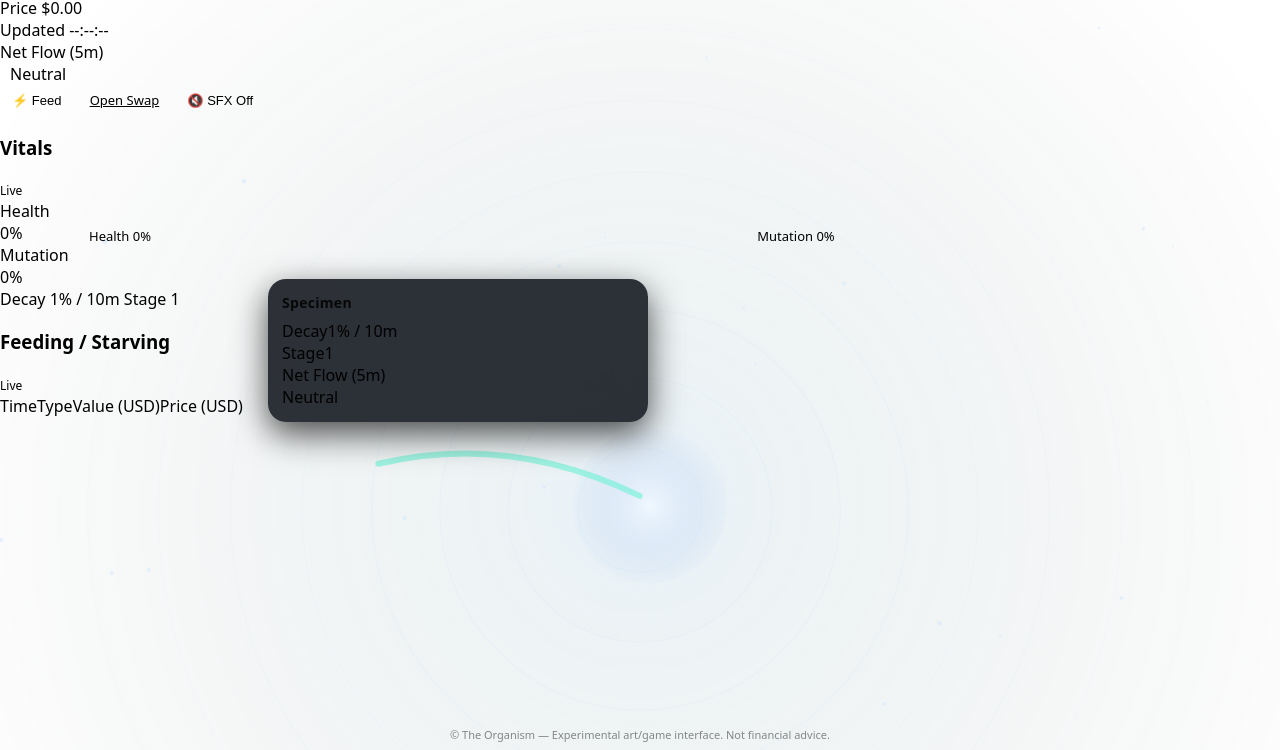
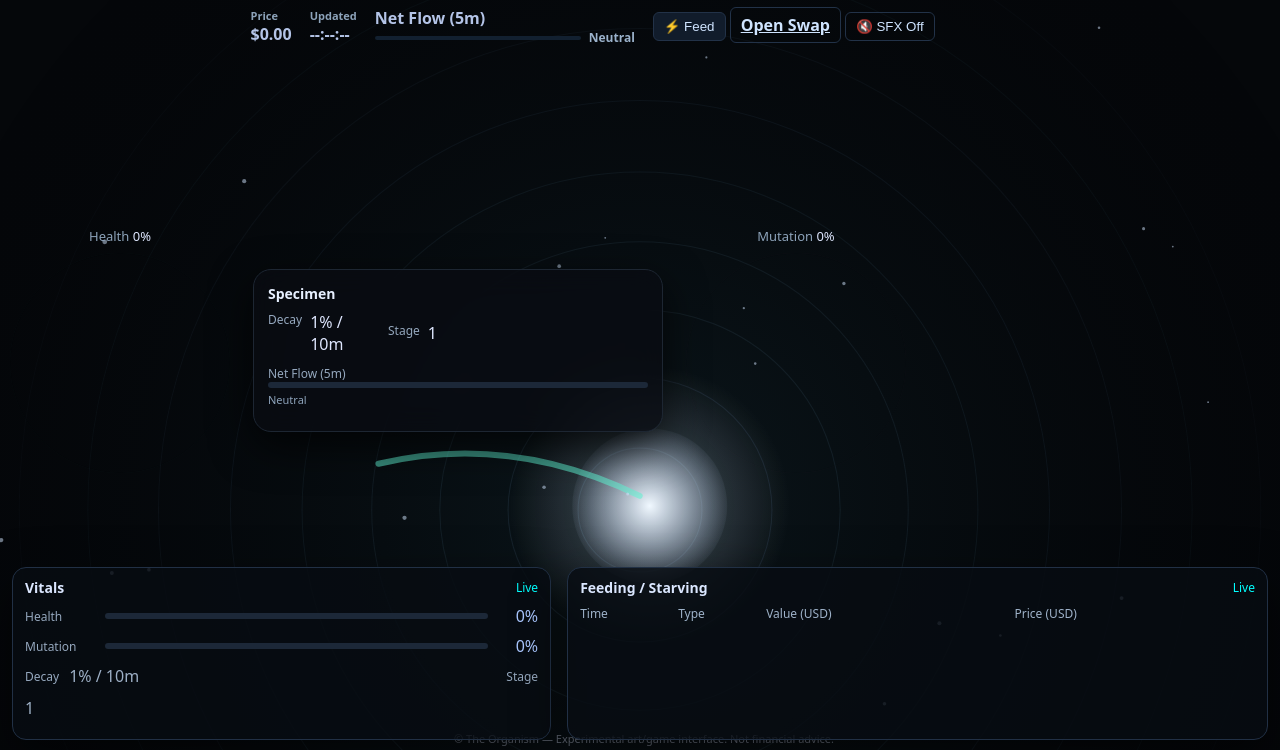
Before and after one commit to MorkeDrevos/organism-site, a plain HTML site: page index.html in a window 1280 px wide. Shown: the part 50-800 px from the top of the page. Drawn offline with Linux system fonts and the light colour scheme.

Commit message:
Update styles.css

```diff
--- a/styles.css
+++ b/styles.css
@@ -1,177 +1,164 @@
 /* ===== Base ===== */
-*{ box-sizing:border-box }
-html,body{ margin:0; height:100%; overflow:hidden; font-family: system-ui, -apple-system, Segoe UI, Roboto, Inter, Arial, sans-serif; }
+:root{
+  --bg:#05070a;
+  --pane:#0c1118;
+  --edge:#1d2632;
+  --ink:#dfe7ff;
+  --muted:#8da3ba;
+  --ok:#69e4d1;     /* aqua */
+  --okA: rgba(105,228,209,.9);
+  --warn:#ff77aa;   /* magenta/pink */
+  --warnA: rgba(255,119,170,.9);
+  --acc:#7cc0ff;    /* accent for bars */
+}
 
-/* ===== Theme: Deep black + aqua/magenta glow ===== */
-body.theme-void{
-  --bg:#050607;           /* deep black */
-  --ink:#EAF2FF;          /* primary text */
-  --muted:#8FA1BB;        /* secondary */
-  --ok:#67FCA4;           /* Feed text */
-  --warn:#FF6F86;         /* Starve text */
+html,body{
+  margin:0;
+  padding:0;
+  height:100%;
+  background:var(--bg);
+  color:var(--ink);
+  font-family: ui-sans-serif, system-ui, -apple-system, Segoe UI, Roboto, "Helvetica Neue", Arial;
+  overflow:hidden;
+}
 
-  --edge:#16202C;         /* hairline */
-  --glass:#070A0Fcc;      /* translucent cards */
-  --chip:#0B1219;         /* chips/micro blocks */
+/* fullscreen canvas behind everything */
+#org-canvas{
+  position:fixed; inset:0;
+  width:100vw; height:100vh;
+  z-index:0;
+  display:block;
+  background:transparent;
+}
 
-  --aquaA:#5FF3D1;        /* Health ring A */
-  --aquaB:#BDF8EC;        /* Health ring B */
-  --magA:#FF69C9;         /* Mutation ring A */
-  --magB:#FFC2E9;         /* Mutation ring B */
+/* ===== Topbar ===== */
+.topbar{
+  position:relative; z-index:2;
+  display:grid; grid-template-columns: 1fr auto;
+  align-items:center; gap:18px;
+  padding:12px 16px;
+  font-weight:600; color:#b4c4e7;
+}
+.brand{ font-size:18px; color:#c7d7ff; }
+.chips{ display:flex; gap:8px; flex-wrap:wrap; }
+.chip{ background:#0f1a2f; color:#b6c4ff; border:1px solid #233056; border-radius:999px; padding:4px 9px; font-size:12px; }
 
-  --track:#0C131A;        /* meter track */
-  --flowGradA:#5FF3D1;    /* flow left */
-  --flowGradB:#FF69C9;    /* flow right */
+.inline-metrics{ display:flex; align-items:center; gap:18px; justify-content:flex-end; }
+.kv label{ display:block; font-size:11px; color:var(--muted); }
+.kv span{ font-variant-numeric: tabular-nums; }
 
-  --shadow:0 16px 46px rgba(0,0,0,.42);
+.btn{ background:#111c2b; border:1px solid #223248; color:#cfe4ff; border-radius:6px; padding:6px 10px; cursor:pointer; }
+.btn.ghost{ background:transparent; }
+
+/* Net flow tiny meter in top HUD */
+.meter{ width:260px; }
+.flowline{ display:flex; align-items:center; gap:8px; }
+.flowline .flow{ flex:1; height:4px; background:#122030; border-radius:3px; overflow:hidden; }
+.flowline .flow span{ display:block; height:100%; width:0%; background:linear-gradient(90deg,#0cf,#7f7); transition:width .4s; }
+#flowLabel{ color:#9bb2cb; font-size:12px; }
+
+/* ===== Ring HUD (center area) ===== */
+.ring-hud{
+  position:fixed; inset:0; z-index:2; pointer-events:none;
+  display:grid; grid-template-columns:240px 380px 240px; gap:28px;
+  place-items:center;
 }
-body.theme-void{ background:var(--bg); color:var(--ink); }
-#org-canvas{ position:fixed; inset:0; width:100%; height:100%; display:block; z-index:0; }
+.gauge{ display:grid; gap:8px; justify-items:center; }
+.gauge .label{ font-size:13px; color:var(--muted); }
+.gauge .label span{ color:var(--ink); }
 
-/* ===== Top bar ===== */
-.top{
-  position:fixed; inset:12px 12px auto 12px; z-index:2;
-  display:grid; grid-template-columns:auto 1fr auto; align-items:center; gap:12px;
-}
-.brand{ letter-spacing:.3px }
-.chips{ display:flex; gap:8px; flex-wrap:wrap }
-.chip{
-  background:var(--chip); border:1px solid var(--edge); color:#CFE0FF;
-  padding:4px 10px; border-radius:999px; font-size:12px;
-}
-.ok{ color:var(--ok) }
-
-.rightside{ display:flex; gap:10px; align-items:center; flex-wrap:wrap }
-.micro{
-  display:grid; grid-template-columns:auto auto; gap:6px;
-  padding:6px 10px; border-radius:10px; font-size:12px;
-  background:var(--glass); border:1px solid var(--edge); backdrop-filter: blur(10px);
-}
-.micro span:first-child{ color:var(--muted) }
-
-.btn{
-  background:transparent; border:1px solid var(--edge); color:var(--ink);
-  border-radius:10px; padding:8px 12px; font-size:13px; cursor:pointer;
-}
-.btn:hover{ border-color:#304559 }
-
-/* ===== Ring HUD ===== */
-.ring-hud{
-  position:fixed; inset:0; display:grid; place-items:center; z-index:2;
-  grid-template-columns: 240px 380px 240px; gap:28px; pointer-events:none;
-}
-.gauge{ display:grid; gap:8px; justify-items:center }
-.gauge .label{ font-size:13px; color:var(--muted) }
-.gauge .label span{ color:var(--ink) }
-
-/* Rings (conic gradient with halo) */
+/* Thin glowing arc (not pie) */
 .gauge .ring{
-  --val:0; /* degrees 0..360 */
+  --val:0;             /* degrees 0..360 */
+  --ringColor:#69e4d1; /* default aqua */
   width:220px; height:220px; border-radius:50%;
   background:
-    conic-gradient(var(--ringA) calc(var(--val)*1deg), transparent 0),
-    radial-gradient(closest-side, var(--ringHole) 78%, transparent 79%);
-  box-shadow: inset 0 0 0 1px var(--edge), 0 0 30px rgba(140,200,255,.25);
+    radial-gradient(closest-side, #05070a 72%, transparent 78%),
+    conic-gradient(var(--ringColor) 0deg calc(var(--val)*1deg), transparent 0deg 360deg);
+  box-shadow:
+    inset 0 0 12px rgba(0,0,0,.85),
+    0 0 24px var(--ringColor),
+    0 0 65px var(--ringColor);
   position:relative;
+  mask-image: radial-gradient(circle, transparent 70%, black 80%);
+  -webkit-mask-image: radial-gradient(circle, transparent 70%, black 80%);
 }
-.gauge.health .ring{ --ringA: var(--aquaA); --ringHole:#020406; filter: drop-shadow(0 0 20px rgba(95,243,209,.2)); }
-.gauge.mut .ring{ --ringA: var(--magA);  --ringHole:#020406; filter: drop-shadow(0 0 18px rgba(255,105,201,.18)); }
+.gauge.health .ring{ --ringColor: var(--okA); }
+.gauge.mut .ring{ --ringColor: var(--warnA); }
 
-/* Nucleus card */
+/* Nucleus info card */
 .nucleus{
   width:100%; max-width:380px; pointer-events:auto;
-  background:var(--glass); border:1px solid var(--edge); border-radius:18px; padding:14px;
-  box-shadow:var(--shadow); backdrop-filter: blur(12px);
+  background: rgba(9,12,18,.78);
+  border:1px solid var(--edge);
+  border-radius:18px;
+  padding:14px;
+  box-shadow: 0 14px 42px rgba(0,0,0,.7);
+  backdrop-filter: blur(14px);
 }
-.nucleus .title{ font-size:14px; letter-spacing:.3px; opacity:.85; margin-bottom:8px }
-.mini-grid{ display:grid; grid-template-columns:1fr 1fr; gap:8px; margin-bottom:10px }
-.mini{
-  display:flex; justify-content:space-between; align-items:center;
-  background:#0A0F15; border:1px solid var(--edge); border-radius:10px; padding:8px 10px; font-size:12px;
+.nucleus .title{ font-size:14px; font-weight:700; margin-bottom:8px; color:#e7f0ff; }
+.kvrow{ display:grid; grid-template-columns: 110px 1fr; align-items:center; gap:10px; margin-bottom:10px; }
+.kvrow .kv{ display:flex; gap:8px; }
+.kvrow .kv.full{ grid-column:1/-1; display:block; }
+.kvrow label{ font-size:12px; color:#95a8be; }
+.subtext{ font-size:11px; color:#8da3ba; margin-top:4px; }
+
+/* small bar inside nucleus */
+.bar{ flex:1; height:6px; background:#1c2838; border-radius:3px; overflow:hidden; position:relative; }
+.bar > span{ display:block; height:100%; width:0%; background:linear-gradient(90deg,#6bf,#a8f); transition:width .3s ease; }
+
+/* ===== Bottom dock ===== */
+.dock{
+  z-index:2; position:absolute; left:0; right:0; bottom:10px;
+  display:grid; grid-template-columns: 1fr 1.3fr; gap:16px;
+  padding:0 12px;
 }
-.mini .k{ color:var(--muted) }
+.panel{
+  background: rgba(8,12,18,.84);
+  border:1px solid #213045;
+  border-radius:14px;
+  padding:10px 12px 12px;
+  box-shadow: 0 18px 50px rgba(0,0,0,.55);
+}
+.panel-head{ display:flex; justify-content:space-between; align-items:center; margin-bottom:8px; }
+.panel-head h3{ margin:0; font-size:14px; color:#dbe7ff; }
+.live-dot{ color:#0ff; margin-left:6px; font-size:12px; }
 
-.flowline{ display:grid; grid-template-columns:auto 1fr auto; align-items:center; gap:10px }
-.flow{
-  position:relative; height:6px; border-radius:6px; overflow:hidden;
-  background:var(--track); border:1px solid var(--edge);
+/* vitals rows */
+.vitals .kvrow{ grid-template-columns: 70px 1fr 40px; gap:10px; margin:8px 0; }
+.vitals .kvrow.small{ grid-template-columns: auto 1fr auto auto; color:#9db0c6; }
+.vitals .pct{ text-align:right; color:#a9c6ff; font-variant-numeric: tabular-nums; }
+
+/* trades feed (rows, no heavy table) */
+.feedlist{ display:grid; gap:8px; }
+.feed-head{ display:grid; grid-template-columns: 90px 80px 1fr 1fr; gap:8px; color:#9eb2c9; font-size:12px; }
+#trades-body .row{
+  display:grid; grid-template-columns: 90px 80px 1fr 1fr; gap:8px;
+  background: rgba(18,24,34,.6); border:1px solid #223349;
+  padding:10px 12px; border-radius:10px;
 }
-.flow>#flowBar{
-  position:absolute; inset:0; width:0%; transition: width .35s ease;
-  background:linear-gradient(90deg,var(--flowGradA),var(--flowGradB));
+#trades-body .row .t{ color:#9fb6d0; }
+#trades-body .row .p{ color:#b8d2ff; }
+#trades-body .row .type{ color:#8fb; }
+#trades-body .row .type.starve{ color:#ff8cae; }
+
+/* table fallback (unused now, kept for safety) */
+.table{ width:100%; border-collapse:collapse; font-size:13px; }
+.table th, .table td{ text-align:left; padding:6px; }
+.table thead{ background:#151a22; }
+
+/* footer tiny */
+.foot{
+  position:absolute; bottom:0; width:100%;
+  font-size:11px; opacity:.45; text-align:center; padding:4px; z-index:1;
 }
-.flowline .t{ color:var(--muted); font-size:12px }
-
-/* ===== Toast stack (right) ===== */
-.stack{
-  position:fixed; right:12px; top:88px; z-index:2; width:420px;
-  display:flex; flex-direction:column; gap:10px;
-}
-.stack > header{ display:flex; align-items:center; gap:8px; font-size:14px; padding:6px 2px; }
-.live-dot{ color:var(--ok); font-size:12px }
-
-.thead{
-  display:grid; grid-template-columns: 66px 70px 1fr 1fr; gap:10px;
-  color:var(--muted); font-size:12px; padding:4px 0 4px; border-bottom:1px solid var(--edge);
-}
-.toasts{ display:flex; flex-direction:column; gap:8px; max-height:72vh; overflow:auto; padding-right:4px }
-.toast{
-  display:grid; grid-template-columns: 66px 70px 1fr 1fr; gap:10px; align-items:center;
-  padding:10px 2px; font-size:13px; border-bottom:1px dashed #0f1b25;
-}
-.toast:last-child{ border-bottom:none }
-.right{ text-align:right }
-.type-feed{ color:var(--ok) }
-.type-starve{ color:var(--warn) }
-
-/* ===== Footer ===== */
-.foot{ position:fixed; left:0; right:0; bottom:8px; text-align:center; opacity:.45; font-size:11px; z-index:2 }
 
 /* ===== Responsive ===== */
-@media (max-width: 1160px){
-  .ring-hud{ grid-template-columns:1fr; gap:14px; padding:0 12px }
-  .gauge .ring{ width:200px; height:200px }
-  .stack{ width:360px }
+@media (max-width: 1200px){
+  .ring-hud{ grid-template-columns: 220px 1fr 220px; gap:18px; }
+  .nucleus{ max-width:340px; }
 }
-@media (max-width: 720px){
-  .top{ grid-template-columns:1fr; gap:8px }
-  .ring-hud{ gap:10px }
-  .gauge .ring{ width:180px; height:180px }
-  .stack{ right:10px; left:10px; width:auto; top:auto; bottom:86px; }
-  .thead, .toast{ grid-template-columns: 56px 64px 1fr 1fr; }
+@media (max-width: 980px){
+  .ring-hud{ display:none; }       /* hide big HUD on phones, keep dock */
+  .dock{ grid-template-columns: 1fr; gap:12px; padding: 0 10px 10px; }
 }
-
-/* ===== Ring HUD ===== */
-.ring-hud{
-  position:fixed; inset:0; display:grid; place-items:center; z-index:2;
-  grid-template-columns: 240px 380px 240px; gap:28px; pointer-events:none;
-}
-.gauge{ display:grid; gap:8px; justify-items:center }
-.gauge .label{ font-size:13px; color:var(--muted) }
-.gauge .label span{ color:var(--ink) }
-
-/* Rings with strong glow */
-.gauge .ring{
-  --val:0; /* degrees 0..360 */
-  width:220px; height:220px; border-radius:50%;
-  background:
-    conic-gradient(var(--ringColor) calc(var(--val)*1deg), rgba(0,0,0,0) 0),
-    radial-gradient(closest-side, #050607 75%, transparent 80%);
-  box-shadow: inset 0 0 8px #000,
-              0 0 25px var(--ringColor),
-              0 0 55px var(--ringColor);
-  position:relative;
-}
-.gauge.health .ring{ --ringColor: var(--aquaA); }
-.gauge.mut .ring{ --ringColor: var(--magA); }
-
-/* Nucleus card contrast */
-.nucleus{
-  width:100%; max-width:380px; pointer-events:auto;
-  background:rgba(10,14,22,0.85); border:1px solid var(--edge);
-  border-radius:18px; padding:14px;
-  box-shadow:0 12px 34px rgba(0,0,0,.7);
-  backdrop-filter: blur(14px);
-  color:var(--ink);
-}
-.nucleus .title{ font-size:14px; font-weight:600; margin-bottom:8px; }
```
